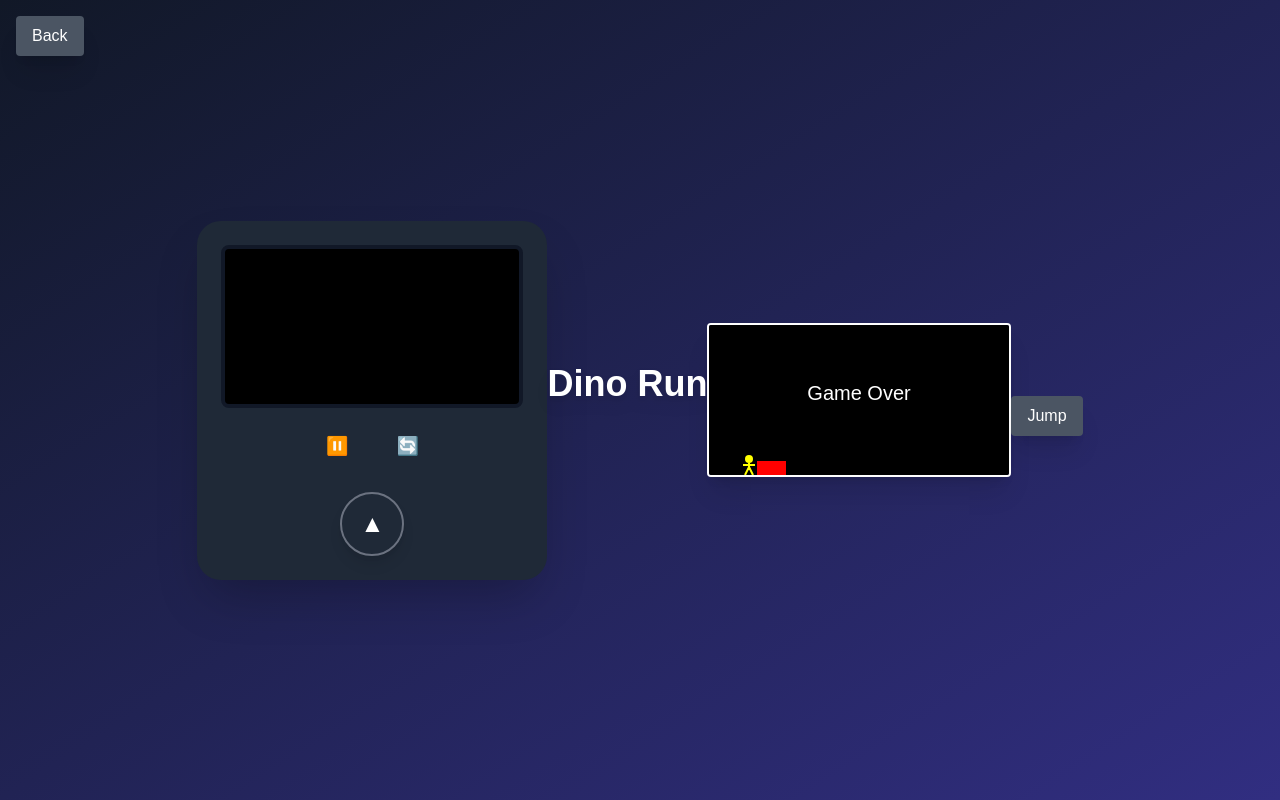
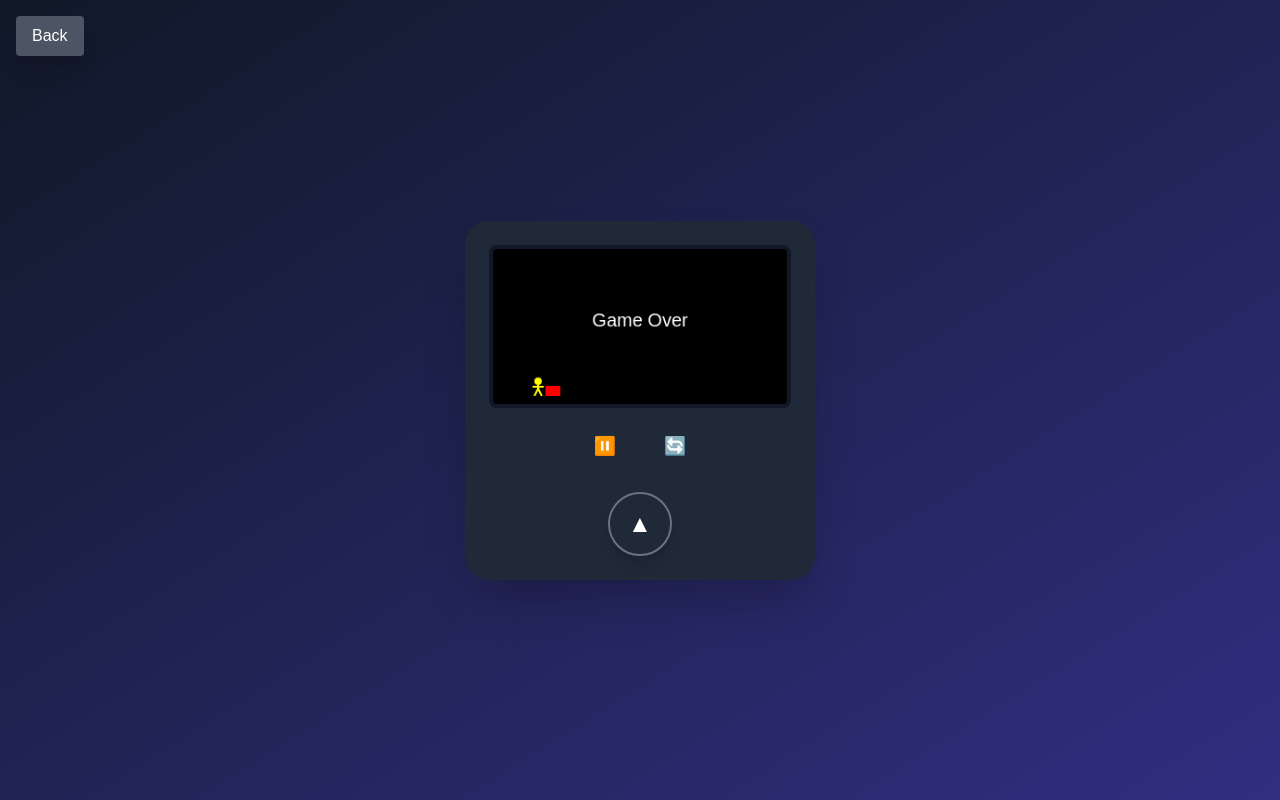
Before and after one commit to skymlr/game-center, a Next.js app: page /games/dino in a window 1280 px wide. Built offline with nearby package versions, Linux system fonts and the light colour scheme.

Commit message:
fixed merge conflict issue

```diff
--- a/app/games/dino/page.tsx
+++ b/app/games/dino/page.tsx
@@ -9,7 +9,7 @@ const DINO_WIDTH = 20;
 const DINO_HEIGHT = 20;
 const GRAVITY = 1;
 const JUMP_FORCE = 15;
-const OBSTACLE_SPEED = 2;
+const OBSTACLE_SPEED = 4;
 const OBSTACLE_GAP_MIN = 100;
 const OBSTACLE_GAP_MAX = OBSTACLE_GAP_MIN * 3;
 const ROTATION_INCREMENT = 0.2;
@@ -43,8 +43,8 @@ function createObstacles(): Obstacle[] {
   for (let i = 0; i < shapes.length; i++) {
     const gap = randomInt(OBSTACLE_GAP_MIN, OBSTACLE_GAP_MAX);
     nextX += gap;
-    const width = randomInt(10, DINO_WIDTH * 2);
-    const height = randomInt(10, DINO_HEIGHT * 2);
+    const width = randomInt(10, DINO_WIDTH);
+    const height = randomInt(10, DINO_HEIGHT);
     obstacles.push({ x: nextX, y: CANVAS_HEIGHT - height, width, height, shape: shapes[i], color: colors[i] });
   }
   return obstacles;
@@ -131,7 +131,7 @@ export default function DinoGame() {
     canvas.addEventListener("click", jump);
     const gameInterval = setInterval(() => {
       if (gameOver || paused) return;
-      const newDino = { ...dinoRef.current };
+      let newDino = { ...dinoRef.current };
       if (!newDino.onGround) {
         newDino.vy += GRAVITY;
         newDino.y += newDino.vy;
@@ -218,11 +218,6 @@ export default function DinoGame() {
           </button>
         </div>
       </div>
-      <h2 className="text-4xl font-extrabold text-white drop-shadow-lg mb-8">Dino Run</h2>
-      <canvas ref={canvasRef} width={CANVAS_WIDTH} height={CANVAS_HEIGHT} className="border-2 border-white shadow-xl rounded" />
-      <button onClick={jump} className="bg-gray-600 hover:bg-gray-700 transition-all duration-300 text-white mt-8 px-4 py-2 rounded shadow-xl">
-        Jump
-      </button>
     </div>
   );
 }
```
